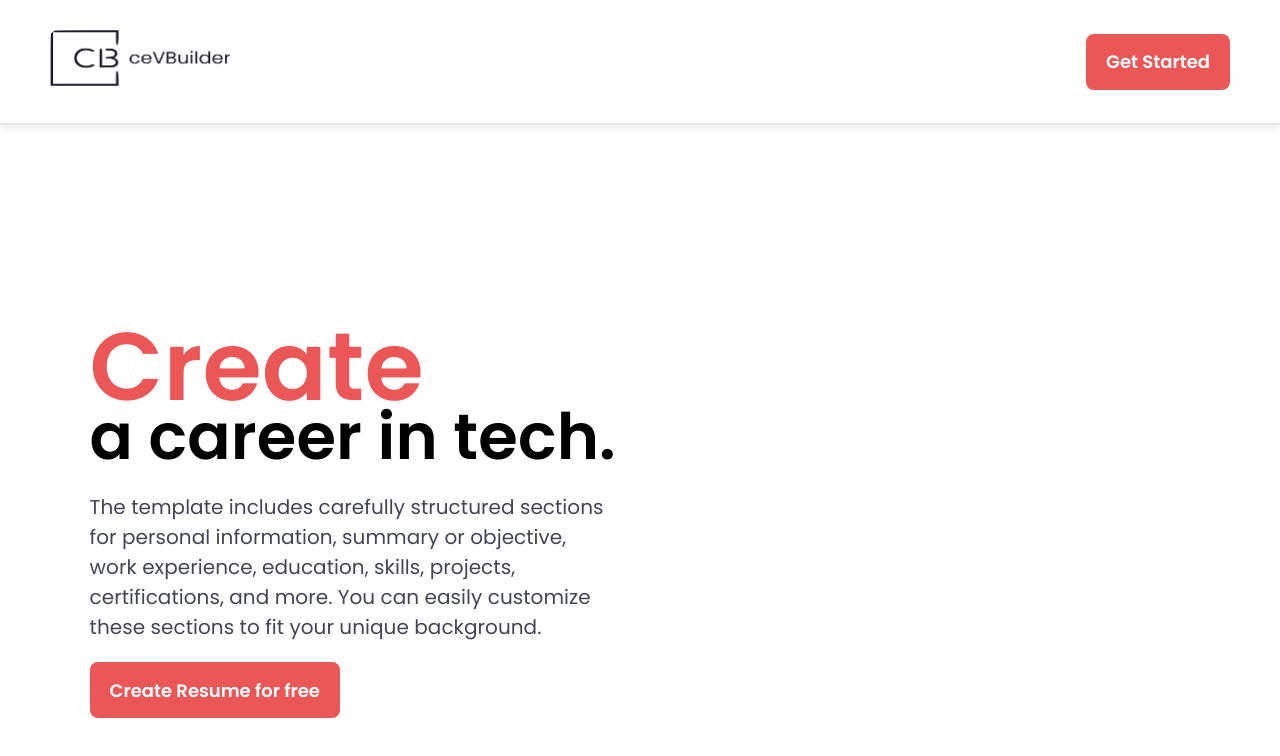
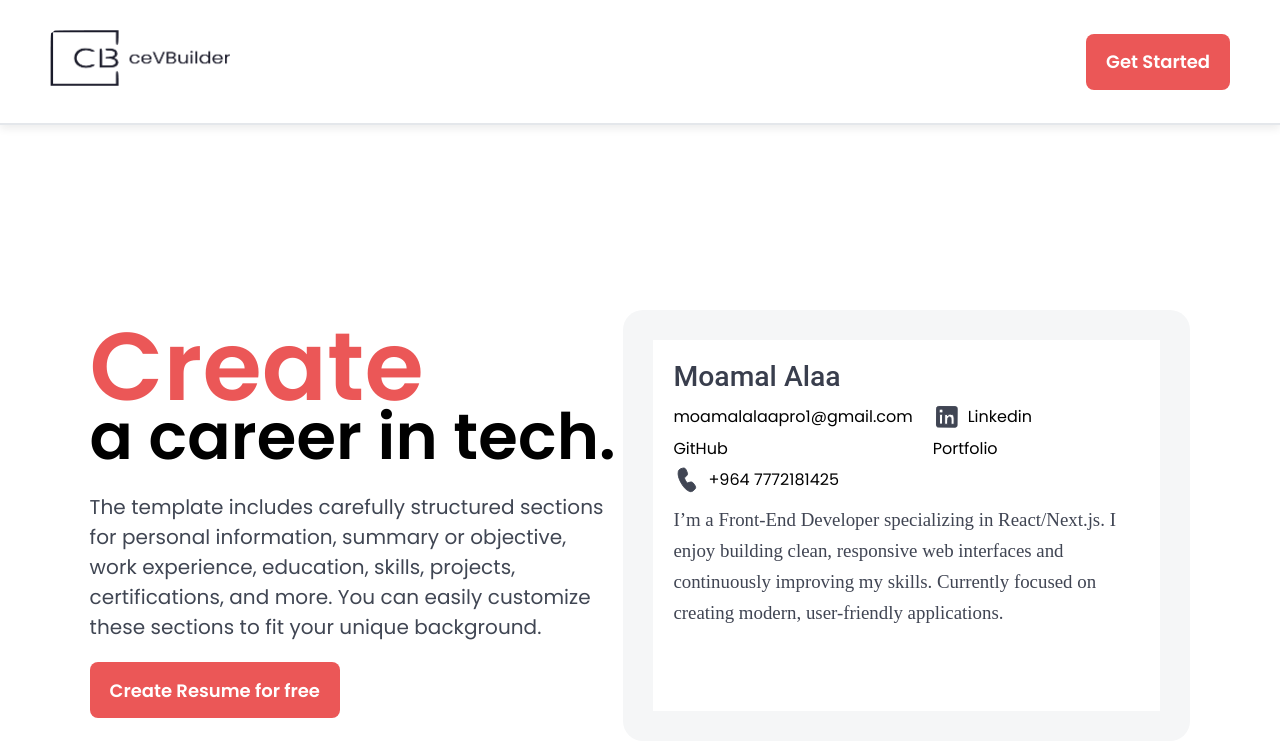
Before and after one commit to Moamal-2000/resume-builder, a Next.js app: page / in a window 1280 px wide. Shown: the top 756 px of the page. Built offline with nearby package versions, Linux system fonts and the light colour scheme.

Commit message:
feat(ProfileHeader): build the structure & add basic classes

```diff
--- a/src/components/HomePage/MyResume/MyResume.module.scss
+++ b/src/components/HomePage/MyResume/MyResume.module.scss
@@ -2,4 +2,5 @@
   position: relative;
   background: #F5F6F7;
   border-radius: 20px;
+  padding: 30px;
 }
--- a/src/components/HomePage/MyResume/ProfileHeader/ProfileHeader.jsx
+++ b/src/components/HomePage/MyResume/ProfileHeader/ProfileHeader.jsx
@@ -1,7 +1,35 @@
+import SvgIcon from "@/components/Shared/SvgIcon";
+import { MY_SOCIAL_MEDIA } from "@/data/staticData";
 import s from "./ProfileHeader.module.scss";
 
 const ProfileHeader = () => {
-  return <section className={s.profileHeader}></section>;
+  return (
+    <section className={s.profileHeader}>
+      <h2>Moamal Alaa</h2>
+
+      <div className={s.socialMedia}>
+        {MY_SOCIAL_MEDIA.map(({ socialName, title, link, iconName, id }) => (
+          <a
+            href={link}
+            className={s.media}
+            key={id}
+            target="_blank"
+            rel="noreferrer noopenner"
+          >
+            <SvgIcon name={iconName} />
+            <span>{title}</span>
+          </a>
+        ))}
+      </div>
+
+      <p>
+        I’m a Front-End Developer specializing in React/Next.js. I enjoy
+        building clean, responsive web interfaces and continuously improving my
+        skills. Currently focused on creating modern, user-friendly
+        applications.
+      </p>
+    </section>
+  );
 };
 
 export default ProfileHeader;
--- a/src/components/HomePage/MyResume/ProfileHeader/ProfileHeader.module.scss
+++ b/src/components/HomePage/MyResume/ProfileHeader/ProfileHeader.module.scss
@@ -0,0 +1,45 @@
+.profileHeader {
+  background-color: #fff;
+  width: 507px;
+  height: 371px;
+  padding: 20px;
+}
+
+.profileHeader>h2 {
+  font-family: 'Roboto';
+  font-style: normal;
+  font-weight: 500;
+  font-size: 1.77rem;
+  line-height: 33px;
+  text-transform: capitalize;
+  color: #393E4D;
+}
+
+.profileHeader .socialMedia {
+  display: grid;
+  grid-template-columns: repeat(2, 1fr);
+  gap: 5px 20px;
+  margin-block: 10px;
+}
+
+.profileHeader .media {
+  display: flex;
+  align-items: center;
+  gap: 7px;
+  text-wrap: nowrap;
+  width: fit-content;
+}
+
+.profileHeader svg {
+  width: 28px;
+  height: 28px;
+  stroke: #404553;
+}
+
+.profileHeader>p {
+  font-family: 'Euclid Circular A';
+  font-weight: 400;
+  font-size: 1.18rem;
+  line-height: 31px;
+  color: #404553;
+}
--- a/src/data/staticData.js
+++ b/src/data/staticData.js
@@ -0,0 +1,37 @@
+export const MY_SOCIAL_MEDIA = [
+  {
+    socialName: "Gmail",
+    title: "moamalalaapro1@gmail.com",
+    link: "mailto:moamalalaapro1@gmail.com",
+    iconName: "",
+    id: 1,
+  },
+  {
+    socialName: "Linkedin",
+    title: "Linkedin",
+    link: "https://www.linkedin.com/in/moamal-alaa",
+    iconName: "linkedin",
+    id: 2,
+  },
+  {
+    socialName: "GitHub",
+    title: "GitHub",
+    link: "https://github.com/Moamal-2000",
+    iconName: "github",
+    id: 3,
+  },
+  {
+    socialName: "Portfolio",
+    title: "Portfolio",
+    link: "https://moamalalaa.netlify.app",
+    iconName: "",
+    id: 4,
+  },
+  {
+    socialName: "Phone Number",
+    title: "+964 7772181425",
+    link: "",
+    iconName: "phone",
+    id: 5,
+  },
+];
```
